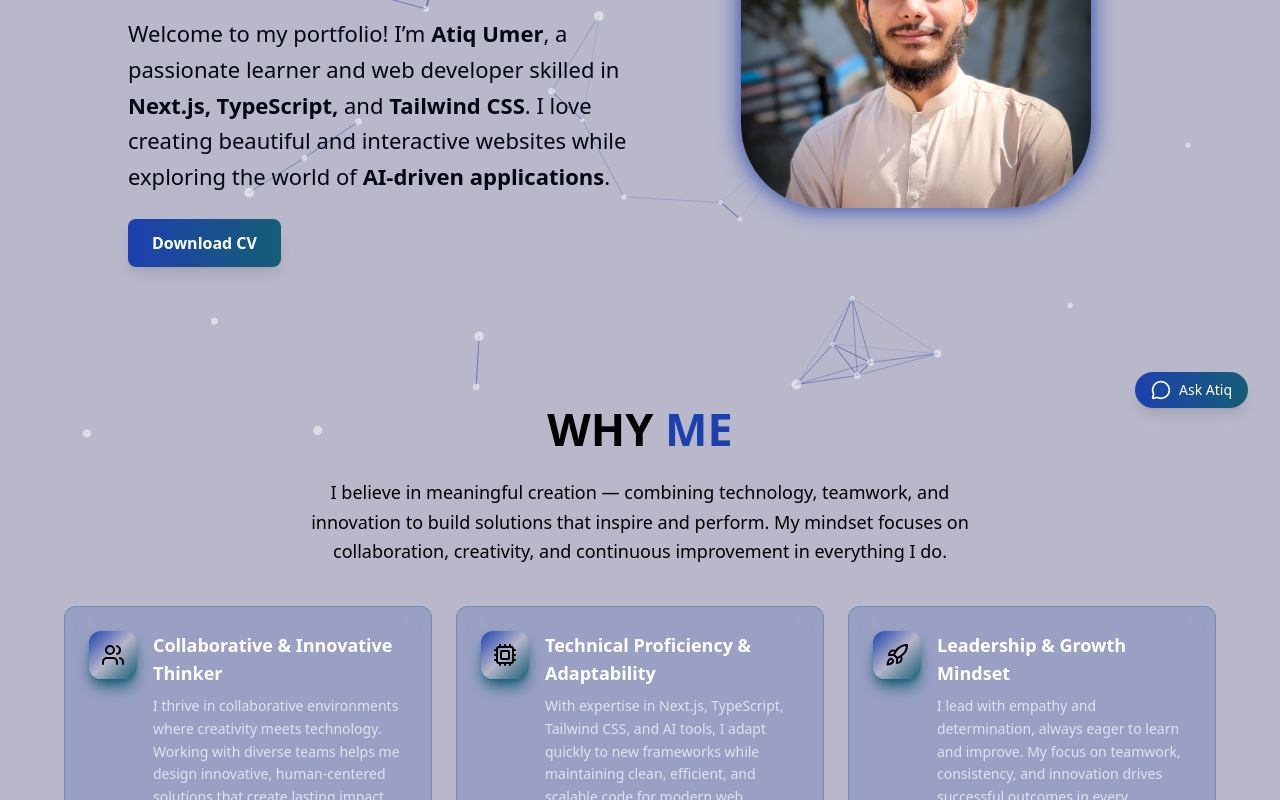
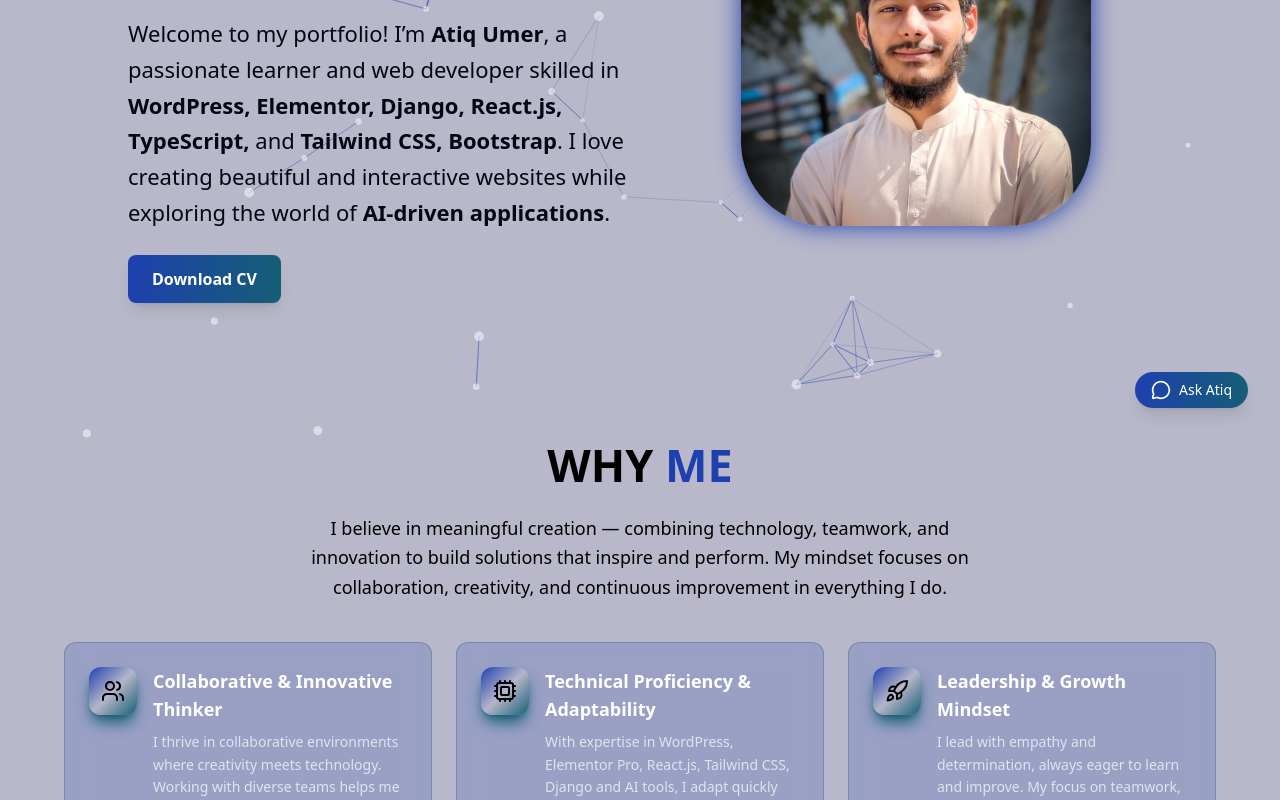
Before and after one commit to Atiqumer/Atiq-Umer-portfolio, a Next.js app: page / in a window 1280 px wide. Shown: the part 360-1160 px from the top of the page. Built offline with nearby package versions, Linux system fonts and the light colour scheme.

Commit message:
about updation

```diff
--- a/src/components/Hero.tsx
+++ b/src/components/Hero.tsx
@@ -34,8 +34,8 @@ const Hero = () => {
             Welcome to my portfolio! I’m{" "}
             <span className="font-semibold">Atiq Umer</span>, a passionate
             learner and web developer skilled in{" "}
-            <span className="font-semibold">Next.js, TypeScript,</span> and{" "}
-            <span className="font-semibold">Tailwind CSS</span>. I love creating
+            <span className="font-semibold">WordPress, Elementor, Django, React.js, TypeScript,</span> and{" "}
+            <span className="font-semibold">Tailwind CSS, Bootstrap</span>. I love creating
             beautiful and interactive websites while exploring the world of{" "}
             <span className="font-semibold">AI-driven applications</span>.
           </p>
--- a/src/components/aboutme.tsx
+++ b/src/components/aboutme.tsx
@@ -16,7 +16,7 @@ const AboutMe = [
     title: "Technical Proficiency & Adaptability",
     icon: Cpu,
     description:
-      "With expertise in Next.js, TypeScript, Tailwind CSS, and AI tools, I adapt quickly to new frameworks while maintaining clean, efficient, and scalable code for modern web projects.",
+      "With expertise in WordPress, Elementor Pro, React.js, Tailwind CSS, Django and AI tools, I adapt quickly new frameworks while maintaining clean, efficient, and scalable code for modern web projects.",
   },
   {
     id: 3,
```
